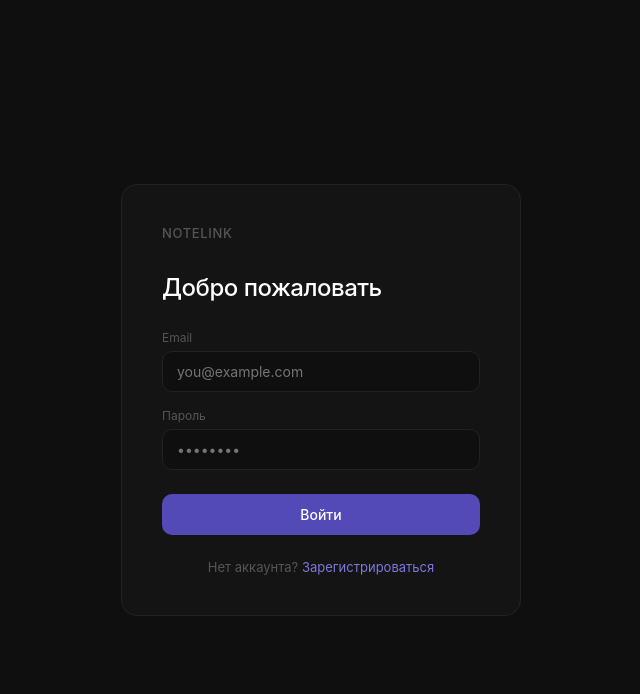
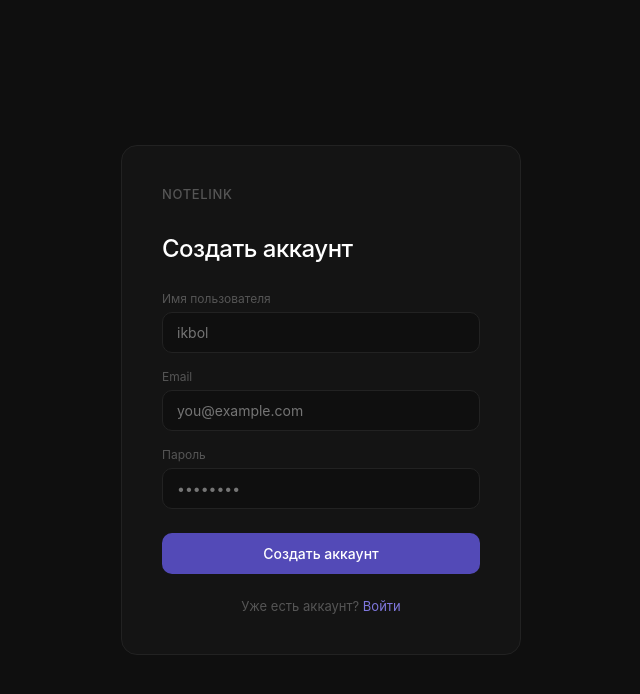
Before and after one commit to Ikbol4039/Web-Programming-AUCA, a Flask app: page /register in a window 1280 px wide. Shown: the top 694 px of the page, without its empty margins (319-959 px from the left). Run offline with Flask 3, Linux system fonts and the light colour scheme.

Commit message:
Fix bugs

```diff
--- a/Projects/URL Shortener/static/auth.js
+++ b/Projects/URL Shortener/static/auth.js
@@ -53,7 +53,6 @@ async function doRegister() {
 
 document.addEventListener('keydown', e => {
   if (e.key === 'Enter') {
-    const btn = document.getElementById('submitBtn');
-    btn.click();
+    document.getElementById('submitBtn').click();
   }
 });
--- a/Projects/URL Shortener/templates/register.html
+++ b/Projects/URL Shortener/templates/register.html
@@ -3,14 +3,18 @@
 <head>
   <meta charset="UTF-8">
   <meta name="viewport" content="width=device-width, initial-scale=1.0">
-  <title>Войти — Notelink</title>
+  <title>Регистрация — Notelink</title>
   <link rel="stylesheet" href="/static/style.css">
   <link rel="stylesheet" href="/static/auth.css">
 </head>
 <body class="auth-body">
   <div class="card">
     <div class="logo">Notelink</div>
-    <h2>Добро пожаловать</h2>
+    <h2>Создать аккаунт</h2>
+    <div class="field">
+      <label>Имя пользователя</label>
+      <input type="text" id="username" placeholder="ikbol">
+    </div>
     <div class="field">
       <label>Email</label>
       <input type="email" id="email" placeholder="you@example.com">
@@ -19,10 +23,10 @@
       <label>Пароль</label>
       <input type="password" id="password" placeholder="••••••••">
     </div>
-    <button class="btn-primary" id="submitBtn" onclick="doLogin()">Войти</button>
+    <button class="btn-primary" id="submitBtn" onclick="doRegister()">Создать аккаунт</button>
     <div class="error-msg" id="error"></div>
     <div class="card-footer">
-      Нет аккаунта? <a href="/register">Зарегистрироваться</a>
+      Уже есть аккаунт? <a href="/login">Войти</a>
     </div>
   </div>
   <script src="/static/auth.js"></script>
```
Also changed, not shown: 1 other file.
